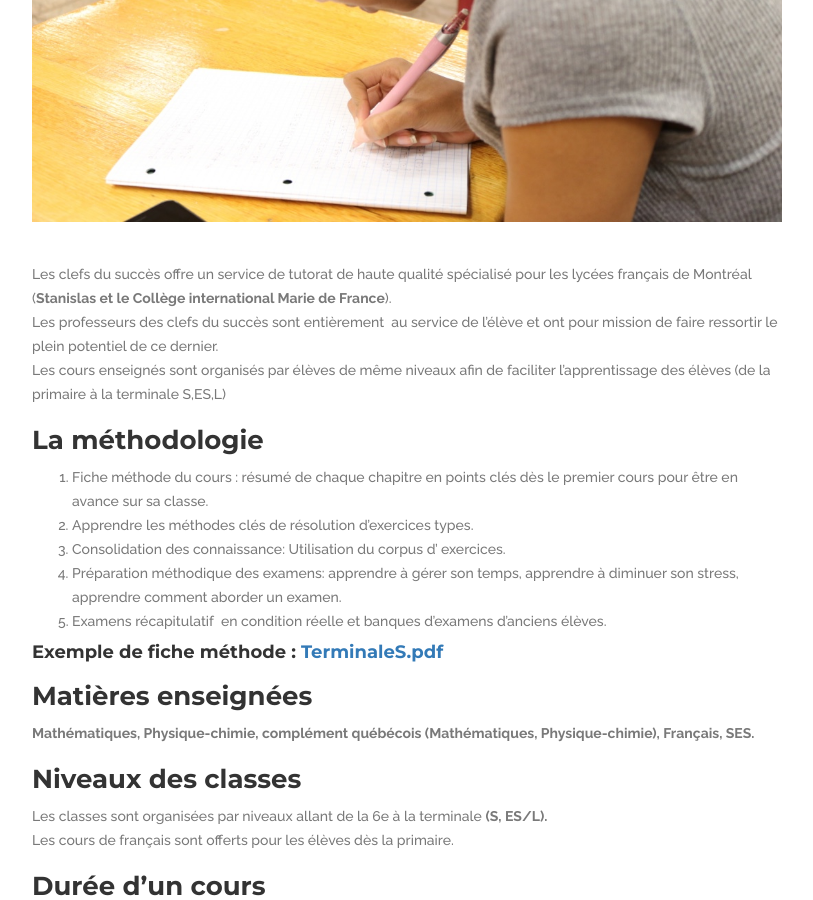
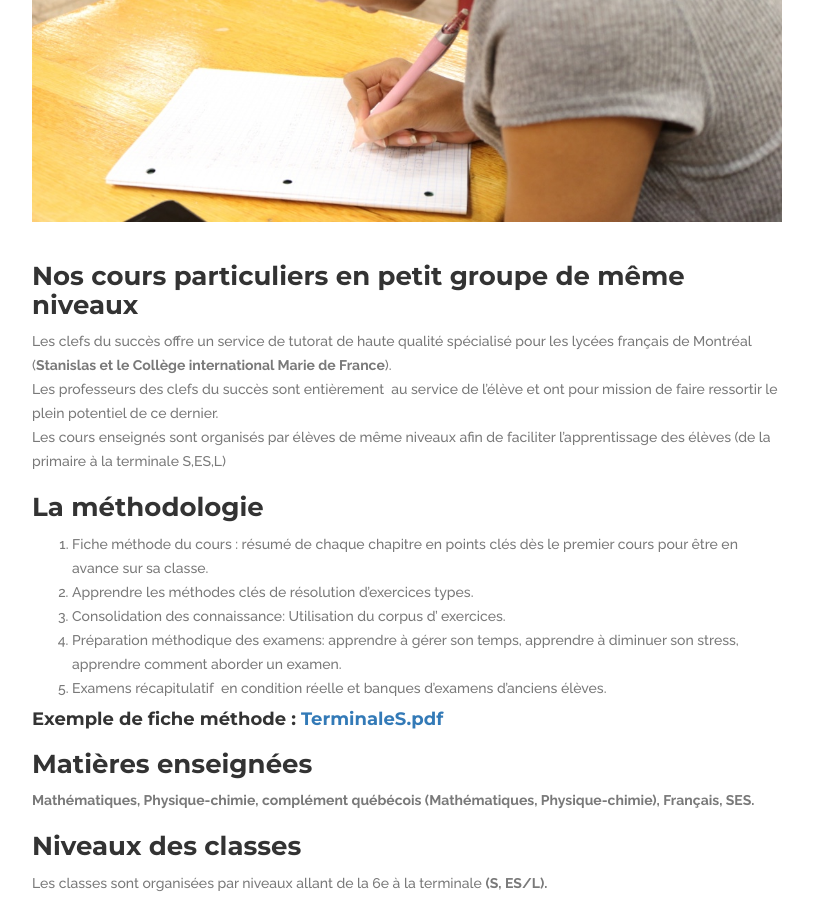
Before and after one commit to bkingg/les-clefs-pour-reussir, a Jekyll site: the page built from _programmes/test 2.md, in a window 1280 px wide and 900 px high, scrolled down 745 px. Shown: the whole window, without its empty margins (233-1046 px from the left). Built offline with Jekyll 4.4.1, drawn with Linux system fonts in a browser that asks for light colours.

Commit message:
Update from Forestry.io - test 2.md

```diff
--- a/_programmes/test 2.md
+++ b/_programmes/test 2.md
@@ -4,6 +4,8 @@ title: Cours hebdomadaires
 date: 2017-07-29 00:00:00 +0000
 image: "/uploads/thumb_IMG_3187_1024.jpg"
 ---
+### Nos cours particuliers en petit groupe de même niveaux
+
 Les clefs du succès offre un service de tutorat de haute qualité spécialisé pour les lycées français de Montréal (**Stanislas et le Collège international Marie de France**).
 Les professeurs des clefs du succès sont entièrement  au service de l’élève et ont pour mission de faire ressortir le plein potentiel de ce dernier.
 Les cours enseignés sont organisés par élèves de même niveaux afin de faciliter l'apprentissage des élèves (de la primaire à la terminale S,ES,L)
```
